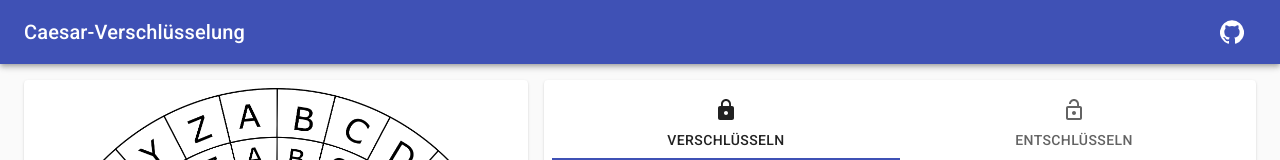
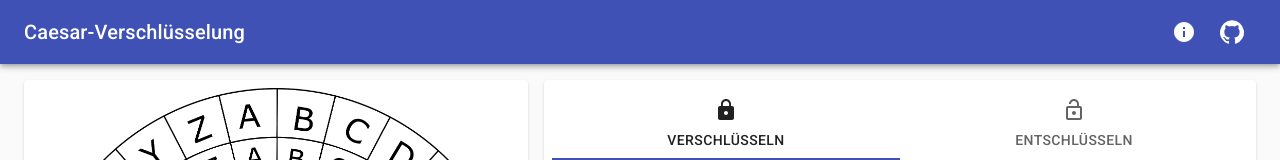
Before and after one commit to kkrings/react-caesar-cipher, a React (Create React App) app: page / in a window 1280 px wide. Shown: the top 160 px of the page. Built offline with nearby package versions, Linux system fonts and the light colour scheme.

Commit message:
Add info popup, which contains the privacy statement.

```diff
--- a/src/App.tsx
+++ b/src/App.tsx
@@ -31,7 +31,7 @@ export function App() {
 
   return (
     <>
-      <CipherAppBar/>
+      <CipherAppBar />
       <Container>
         <Grid container spacing={2}>
           <Grid item xs={12} md={5}>
--- a/src/components/cipher-app-bar/CipherAppBar.module.css
+++ b/src/components/cipher-app-bar/CipherAppBar.module.css
@@ -1,3 +1,9 @@
 .title {
   flex-grow: 1;
 }
+
+.infoMenu {
+  max-width: 500px;
+  margin: 1rem;
+  padding: 1rem;
+}
--- a/src/components/cipher-app-bar/CipherAppBar.tsx
+++ b/src/components/cipher-app-bar/CipherAppBar.tsx
@@ -1,15 +1,36 @@
 import * as React from 'react';
-import { AppBar, IconButton, Toolbar, Typography } from '@material-ui/core';
-import { GitHub } from '@material-ui/icons';
+import { AppBar, IconButton, Popper, Toolbar, Typography } from '@material-ui/core';
+import { GitHub, Info } from '@material-ui/icons';
+import { CipherAppBarInfoMenu } from './CipherAppBarInfoMenu';
 import styles from './CipherAppBar.module.css';
 
 export function CipherAppBar() {
+  const [infoAnchor, setInfoAnchor] = React.useState<null | HTMLElement>(null);
+
   return (
     <AppBar position="static">
       <Toolbar>
         <Typography variant="h6" component="h1" className={styles.title}>
           Caesar-Verschlüsselung
         </Typography>
+        <IconButton
+          aria-label="Datenschutzerklärung"
+          aria-controls="info-popup"
+          aria-haspopup="true"
+          color="inherit"
+          onClick={
+            (event) => setInfoAnchor(infoAnchor === null ? event.currentTarget : null)
+          }
+        >
+          <Info />
+        </IconButton>
+        <Popper
+          id="info-popup"
+          anchorEl={infoAnchor}
+          open={infoAnchor !== null}
+        >
+          <CipherAppBarInfoMenu onCloseButtonClick={() => setInfoAnchor(null)} />
+        </Popper>
         <IconButton
           color="inherit"
           href="https://github.com/kkrings/react-caesar-cipher"
--- /dev/null
+++ b/src/components/cipher-app-bar/CipherAppBarInfoMenu.tsx
@@ -0,0 +1,23 @@
+import * as React from 'react';
+import { Box, IconButton, Paper, Typography } from '@material-ui/core';
+import { Close } from '@material-ui/icons';
+import styles from './CipherAppBar.module.css';
+
+type CipherAppBarInfoMenuProps = {
+  onCloseButtonClick: () => void
+};
+
+export function CipherAppBarInfoMenu(props: CipherAppBarInfoMenuProps) {
+  return (
+    <Paper className={styles.infoMenu}>
+      <Box textAlign="right">
+        <IconButton onClick={props.onCloseButtonClick}><Close /></IconButton>
+      </Box>
+      <Typography variant="h6">Datenschutzerklärung</Typography>
+      <Typography variant="body2" paragraph={true}>
+        Diese Applikation speichert keinerlei persönliche Daten. Es werden weder Cookies
+        und noch Tools wie Google Analytics verwendet.
+      </Typography>
+    </Paper>
+  );
+}
```
